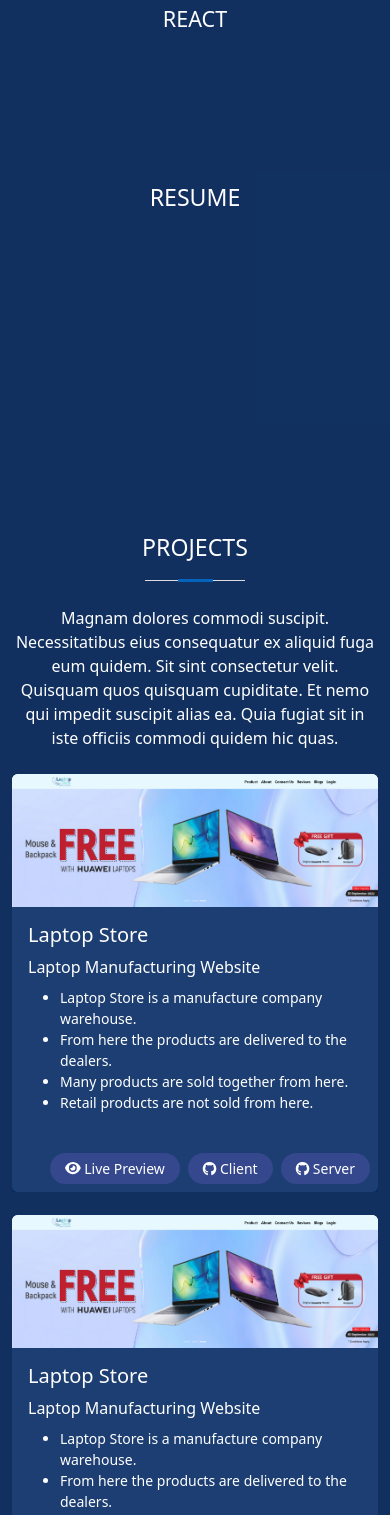
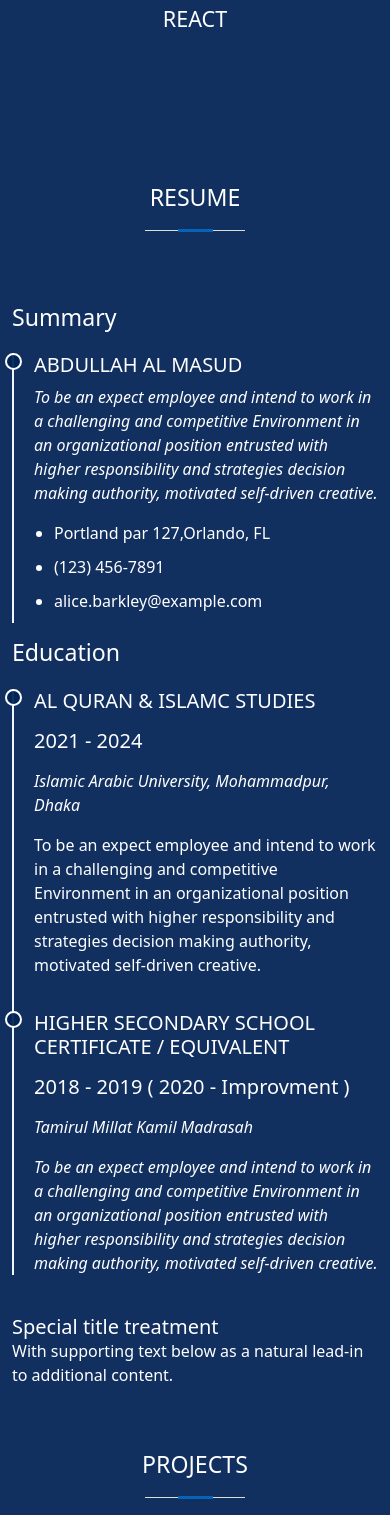
Before and after one commit to abdullahalmasudpersonal/React-portfolio-client, a React (Create React App) app: page / in a window 390 px wide. Shown: the part 4656-6171 px from the top of the page. Built offline with nearby package versions, Linux system fonts and the light colour scheme; a web font is replaced by a local one.

Commit message:
add resume

```diff
--- a/src/Pages/About/Resume/Resume.css
+++ b/src/Pages/About/Resume/Resume.css
@@ -1,6 +1,35 @@
-
-.resume-bg{
+.resume-bg {
     color: white;
     background: rgba(0, 34, 85, 0.932);
     min-height: 350px;
 }
+
+.resume-item {
+    padding: 0 0 20px 20px;
+    margin-top: -2px;
+    border-left: 2px solid #eff7ff;
+    position: relative;
+}
+
+.resume-item::before {
+    content: "";
+    position: absolute;
+    width: 17px;
+    height: 17px;
+    border-radius: 50px;
+    left: -9px;
+    top: 0;
+    background: rgba(0, 34, 85, 0.932);
+    border: 2px solid #ffffff;
+}
+
+.resume-item ul {
+    padding-left: 20px;
+}
+
+.resume-item ul li {
+    padding-bottom: 10px;
+}
+.resume-item:last-child {
+    padding-bottom: 0;
+  }
--- a/src/Pages/About/Resume/Resume.js
+++ b/src/Pages/About/Resume/Resume.js
@@ -4,8 +4,61 @@
 const Resume = () => {
     return (
         <div id='resume' className='resume-bg'>
-           <div className='container pt-3'>
-            <h3 className='text-center pt-5'>RESUME</h3>
+            <div className='container pt-3'>
+                <h3 className='text-center pt-5 numbers-numbers-headline'>RESUME</h3>
+
+                <div class="row mt-5">
+                    <div class="col-sm-6 mt-4">
+                        <div class="">
+                            <h3 class="mb-4">Summary</h3>
+                            <div className='resume-item'>
+                                <h5 className='text-uppercase'>Abdullah Al Masud</h5>
+                                <p><em>To be an expect employee and intend to work in a challenging and competitive
+                                    Environment in an organizational position entrusted with higher responsibility and
+                                    strategies decision making authority, motivated self-driven creative.</em></p>
+                                <ul>
+                                    <li>Portland par 127,Orlando, FL</li>
+                                    <li>(123) 456-7891</li>
+                                    <li>alice.barkley@example.com</li>
+                                </ul>
+                            </div>
+                        </div>
+
+                        <div class="">
+                            <h3 class="mb-4">Education</h3>
+
+                            <div className='resume-item'>
+                                <h5 className='text-uppercase'>Al Quran & Islamc Studies</h5>
+                                <h5 className='my-3'>2021 - 2024</h5>
+                                <p><em>Islamic Arabic University, Mohammadpur, Dhaka</em> </p>
+                                <p>To be an expect employee and intend to work in a challenging and competitive
+                                    Environment in an organizational position entrusted with higher responsibility and
+                                    strategies decision making authority, motivated self-driven creative.</p>
+                            </div>
+
+                            <div className='resume-item'>
+                                <h5 className='text-uppercase'>Higher Secondary School Certificate / Equivalent </h5>
+                                <h5 className='my-3'>2018 - 2019 ( 2020 - Improvment )</h5>
+                                <p><em>Tamirul Millat Kamil Madrasah</em></p>
+                                <p><em>To be an expect employee and intend to work in a challenging and competitive
+                                    Environment in an organizational position entrusted with higher responsibility and
+                                    strategies decision making authority, motivated self-driven creative.</em></p>
+                            </div>
+
+                        </div>
+
+                    </div>
+
+                    <div class="col-sm-6 mt-4">
+                        <div class="">
+                            <div class="">
+                                <h5 class="card-title">Special title treatment</h5>
+                                <p class="card-text">With supporting text below as a natural lead-in to additional content.</p>
+                            </div>
+                        </div>
+                    </div>
+                </div>
+
             </div>
         </div>
     );
--- a/src/Pages/Shared/Footer/Footer.js
+++ b/src/Pages/Shared/Footer/Footer.js
@@ -7,35 +7,34 @@
             <div className="container p-4 pb-0">
                 <section className="mb-4">
 
-                    <a className="btn btn-outline-light btn-floating m-1" role="button"
-                    ><i className="fab fa-linkedin-in"></i
-                    > </a>
+                    <a className="btn btn-outline-light btn-floating m-1" href="#!" role="button"
+                    ><i className="fab fa-linkedin-in"></i></a>
 
-                    <a className="btn btn-outline-light btn-floating m-1" role="button"
+                    <a className="btn btn-outline-light btn-floating m-1" href="#!" role="button"
                     ><i className="fab fa-github"></i
                     ></a>
 
-                    <a className="btn btn-outline-light btn-floating m-1 facebook-padding" role="button"
+                    <a className="btn btn-outline-light btn-floating m-1 facebook-padding" href="#!" role="button"
                     ><i className="fab fa-facebook-f"></i
                     ></a>
 
-                    <a className="btn btn-outline-light btn-floating m-1" role="button"
+                    <a className="btn btn-outline-light btn-floating m-1" href="#!" role="button"
                     ><i className="fab fa-twitter"></i
                     ></a>
 
-                    <a className="btn btn-outline-light btn-floating m-1" role="button"
+                    <a className="btn btn-outline-light btn-floating m-1" href="#!" role="button"
                     ><i className="fab fa-instagram"></i
                     ></a>
 
-                    <a className="btn btn-outline-light btn-floating m-1" role="button"
+                    <a className="btn btn-outline-light btn-floating m-1" href="#!" role="button"
                     ><i className="fab fa-dribbble"></i
                     ></a>
 
-                    <a className="btn btn-outline-light btn-floating m-1" role="button"
+                    <a className="btn btn-outline-light btn-floating m-1" href="#!" role="button"
                     ><i className="fab fa-pinterest"></i
                     ></a>
 
-                    <a className="btn btn-outline-light btn-floating m-1" role="button"
+                    <a className="btn btn-outline-light btn-floating m-1" href="#!" role="button"
                     ><i className="fab fa-stack-overflow"></i
                     ></a>
 
```
